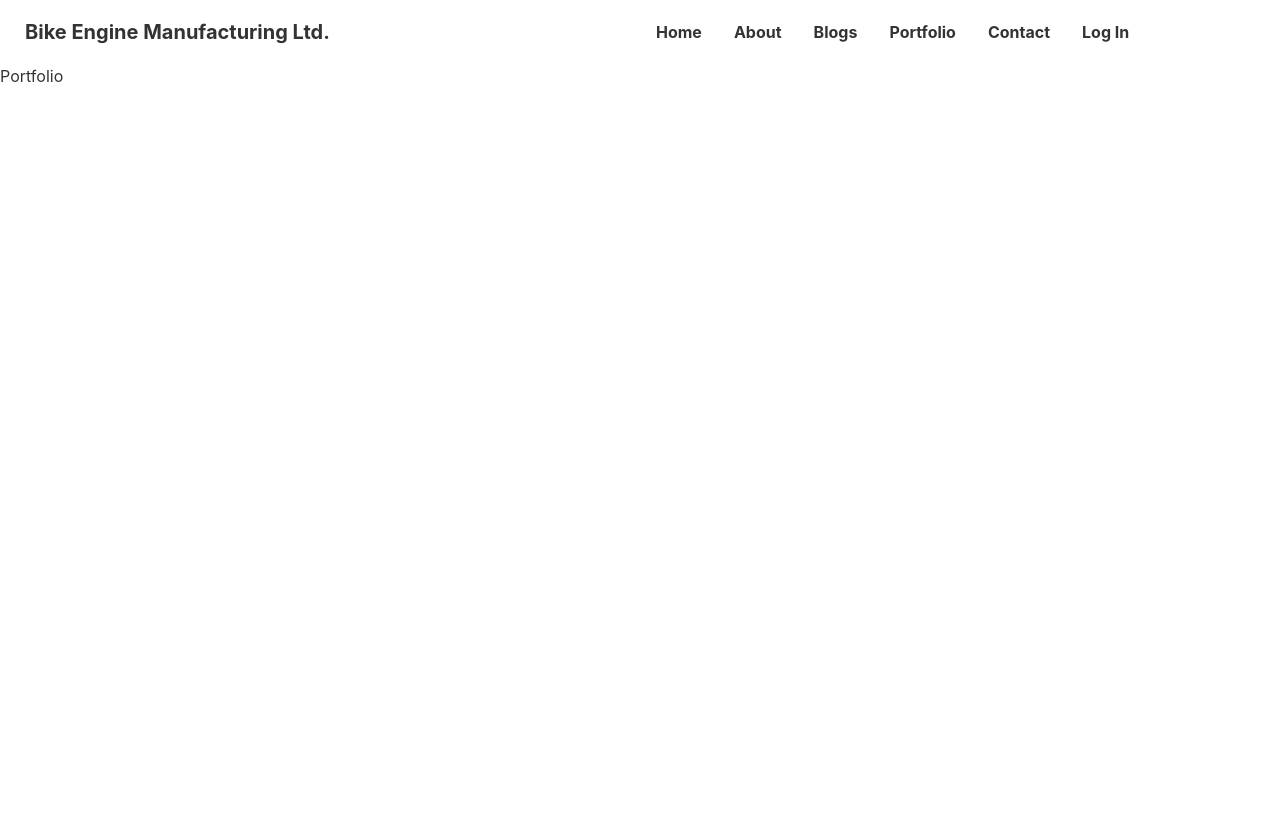
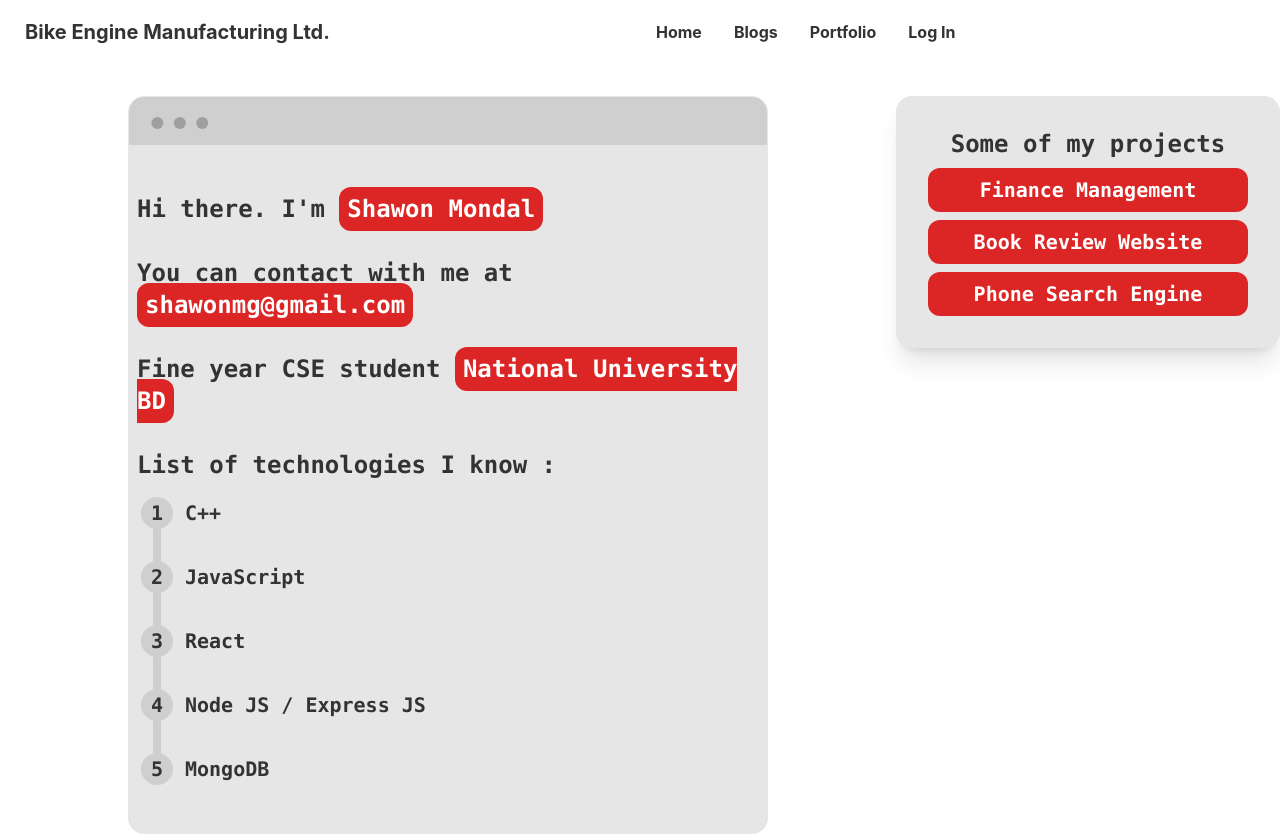
Before and after one commit to shawon-MG/Product_Manufacturer--ClientSide, a React (Create React App) app: page /portfolio in a window 1280 px wide. Before the commit the page ends 800 px from the top, so only its background shows below. Built offline with nearby package versions, Linux system fonts and the light colour scheme; no server answers.

Commit message:
Portfolio page added

```diff
--- a/src/App.js
+++ b/src/App.js
@@ -1,8 +1,6 @@
 import { Route, Routes } from 'react-router-dom';
 import './App.css';
-import About from './Pages/About/About';
 import Blogs from './Pages/Blogs/Blogs';
-import Contact from './Pages/Contact/Contact';
 import Dashboard from './Pages/Dashboard/Dashboard';
 import Portfolio from './Pages/Portfolio/Portfolio';
 import Header from './Pages/Shared/Header';
@@ -11,7 +9,6 @@ import Home from './Pages/Home/Home';
 import NotFound from './Pages/NotFound/NotFound';
 import RequireAuth from './Pages/Login/RequireAuth';
 import Signup from './Pages/Login/Signup';
-// import PurchaseProduct from './Pages/Purchase/PurchaseItem';
 import PurchaseItem from './Pages/Purchase/PurchaseItem';
 import MyOrders from './Pages/Dashboard/NormalUser/MyOrders';
 import AddReview from './Pages/Dashboard/NormalUser/AddReview';
@@ -30,10 +27,8 @@ function App() {
       <Routes>
 
         <Route path='/' element={<Home />}></Route>
-        <Route path='/about' element={<About />}></Route>
         <Route path='/blogs' element={<Blogs />}></Route>
         <Route path='/portfolio' element={<Portfolio />}></Route>
-        <Route path='/contact' element={<Contact />}></Route>
         <Route path='/login' element={<Login />}></Route>
         <Route path='/signup' element={<Signup />}></Route>
 
--- a/src/Pages/About/About.js
+++ /dev/null
@@ -1,13 +0,0 @@
-import React from 'react';
-import Loading from '../Shared/Loading';
-
-const About = () => {
-    return (
-        <div>
-            <h1> About </h1>
-            <Loading />
-        </div>
-    );
-};
-
-export default About;
--- a/src/Pages/Contact/Contact.js
+++ /dev/null
@@ -1,11 +0,0 @@
-import React from 'react';
-
-const Contact = () => {
-    return (
-        <div>
-            <h1> Contact </h1>
-        </div>
-    );
-};
-
-export default Contact;
--- a/src/Pages/Dashboard/MyProfile.js
+++ b/src/Pages/Dashboard/MyProfile.js
@@ -44,29 +44,29 @@ const MyProfile = () => {
             <ToastContainer />
             <div className='flex justify-center items-center mt-4'>
 
-                <div class="hero bg-base-200 rounded-xl p-2">
-                    <div class="hero-content grid grid-cols-1 lg:grid-cols-2 gap-16">
+                <div className="hero bg-base-200 rounded-xl p-2">
+                    <div className="hero-content grid grid-cols-1 lg:grid-cols-2 gap-16">
 
                         {/* --User's Information */}
-                        <div class="card  w-full max-w-sm shadow-2xl bg-base-100 flex-1">
-                            <div class="card-body">
-                                <div class="form-control">
-                                    <label class="label">
-                                        <span class="label-text"> You are logged in ! </span>
+                        <div className="card  w-full max-w-sm shadow-2xl bg-base-100 flex-1">
+                            <div className="card-body">
+                                <div className="form-control">
+                                    <label className="label">
+                                        <span className="label-text"> You are logged in ! </span>
                                     </label>
-                                    <input type="name" disabled value={user?.displayName} class="input input-bordered font-bold" />
+                                    <input type="name" disabled value={user?.displayName} className="input input-bordered font-bold" />
                                 </div>
-                                <div class="form-control">
-                                    <label class="label">
-                                        <span class="label-text"> With this email address </span>
+                                <div className="form-control">
+                                    <label className="label">
+                                        <span className="label-text"> With this email address </span>
                                     </label>
-                                    <input type="email" disabled value={user?.email} class="input input-bordered font-bold" />
+                                    <input type="email" disabled value={user?.email} className="input input-bordered font-bold" />
                                 </div>
                             </div>
                         </div>
 
                         {/* ---form to add information about profile----  */}
-                        <div class="card w-full max-w-sm shadow-2xl bg-base-100 flex-1">
+                        <div className="card w-full max-w-sm shadow-2xl bg-base-100 flex-1">
                             <div className="card-body">
                                 <form onSubmit={handleSubmit(onSubmit)}>
 
--- a/src/Pages/Portfolio/Portfolio.js
+++ b/src/Pages/Portfolio/Portfolio.js
@@ -1,9 +1,39 @@
 import React from 'react';
+import { Link } from 'react-router-dom';
 
 const Portfolio = () => {
     return (
-        <div>
-            <h1> Portfolio </h1>
+        <div className='flex'>
+
+            <div class="mockup-window border bg-base-300 w-1/2 mx-auto mt-8">
+                <div class=" grid grid-cols-1 justify-center items-center px-2 py-8 bg-base-200">
+                    <h1 className='text-2xl font-bold font-mono py-4'> Hi there. I'm <span className=' bg-red-600 font-bold text-white p-2 rounded-xl'>Shawon Mondal</span></h1>
+
+                    <h1 className='text-2xl font-bold font-mono py-4'> You can contact with me at <span className=' bg-red-600 font-bold text-white p-2 rounded-xl'> shawonmg@gmail.com </span></h1>
+
+                    <h1 className='text-2xl font-bold font-mono py-4'> Fine year CSE student <span className=' bg-red-600 font-bold text-white p-2 rounded-xl'> National University BD </span></h1>
+                    <div>
+                        <h1 className='text-2xl font-bold font-mono pt-4'> List of technologies I know : </h1>
+                        <ul class="steps steps-vertical">
+                            <li class="step font-mono font-bold text-xl"> C++ </li>
+                            <li class="step font-mono font-bold text-xl"> JavaScript</li>
+                            <li class="step font-mono font-bold text-xl"> React </li>
+                            <li class="step font-mono font-bold text-xl"> Node JS / Express JS</li>
+                            <li class="step font-mono font-bold text-xl"> MongoDB </li>
+                        </ul>
+                    </div>
+                </div>
+            </div>
+
+            <div class="card w-96 h-1/2 bg-base-200 shadow-xl mt-8">
+                <div class="card-body">
+                    <h2 class="card-title justify-center font-mono font-bold text-2xl">Some of my projects</h2>
+                    <a class="card-title justify-center font-mono font-bold text-xl bg-red-600 py-2 rounded-xl text-white" href="https://shawon-mg.github.io/Personal-Finance-Management-assignment-5-/"> Finance Management </a>
+                    <a class="card-title justify-center font-mono font-bold text-xl bg-red-600 py-2 rounded-xl text-white" href="https://cozy-lokum-d5d6a8.netlify.app/"> Book Review Website </a>
+                    <a class="card-title justify-center font-mono font-bold text-xl bg-red-600 py-2 rounded-xl text-white" href="https://shawon-mg.github.io/Search-Phone-Online-assignment-6-/"> Phone Search Engine </a>
+                </div>
+            </div>
+
         </div>
     );
 };
--- a/src/Pages/Shared/Header.js
+++ b/src/Pages/Shared/Header.js
@@ -17,10 +17,8 @@ const Header = () => {
 
     const menuItems = <>
         <li><Link to='/'> Home </Link></li>
-        <li><Link to='/about'> About </Link></li>
         <li><Link to='/blogs'> Blogs </Link></li>
         <li><Link to='/portfolio'> Portfolio </Link></li>
-        <li><Link to='/contact'> Contact </Link></li>
         {
             user && <li><Link to='/dashboard'> Dashboard </Link></li>
 
```
Also changed, not shown: src/Pages/Blogs/Blogs.js (+13 -15 lines).
